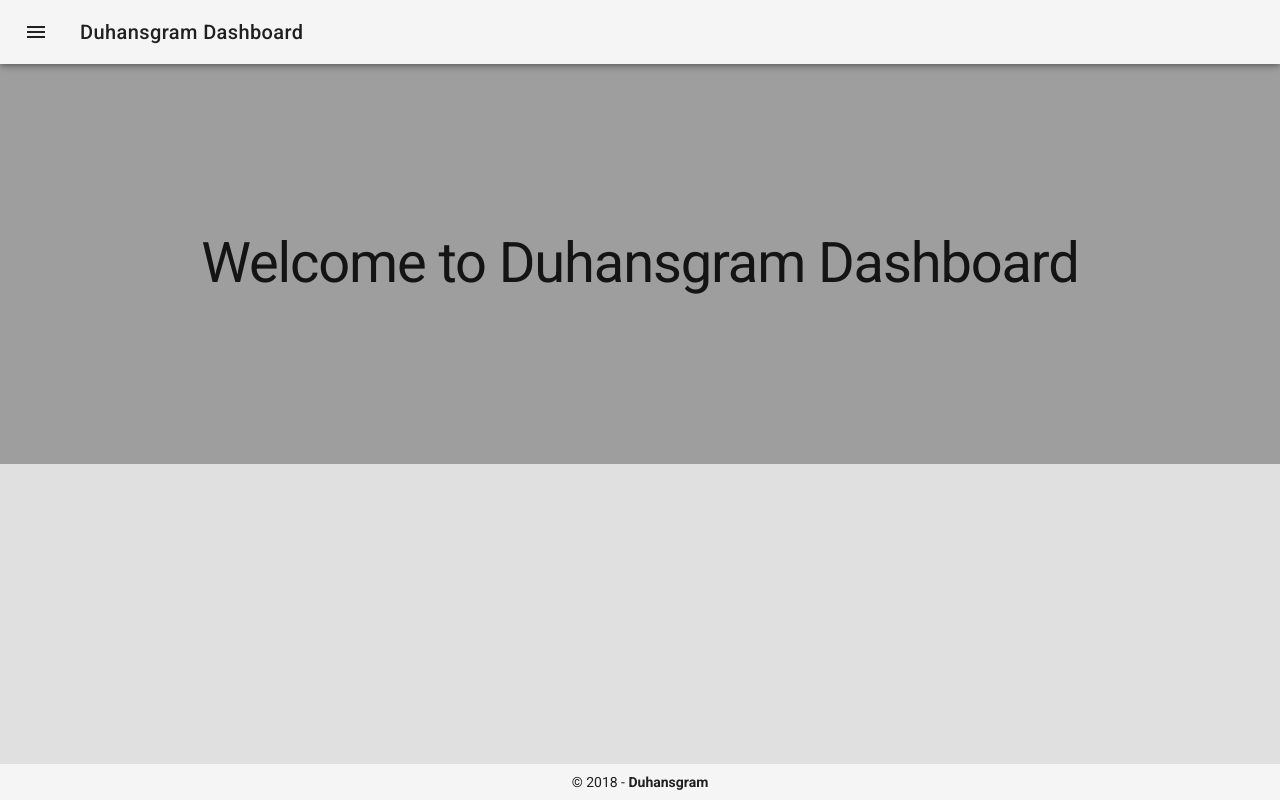
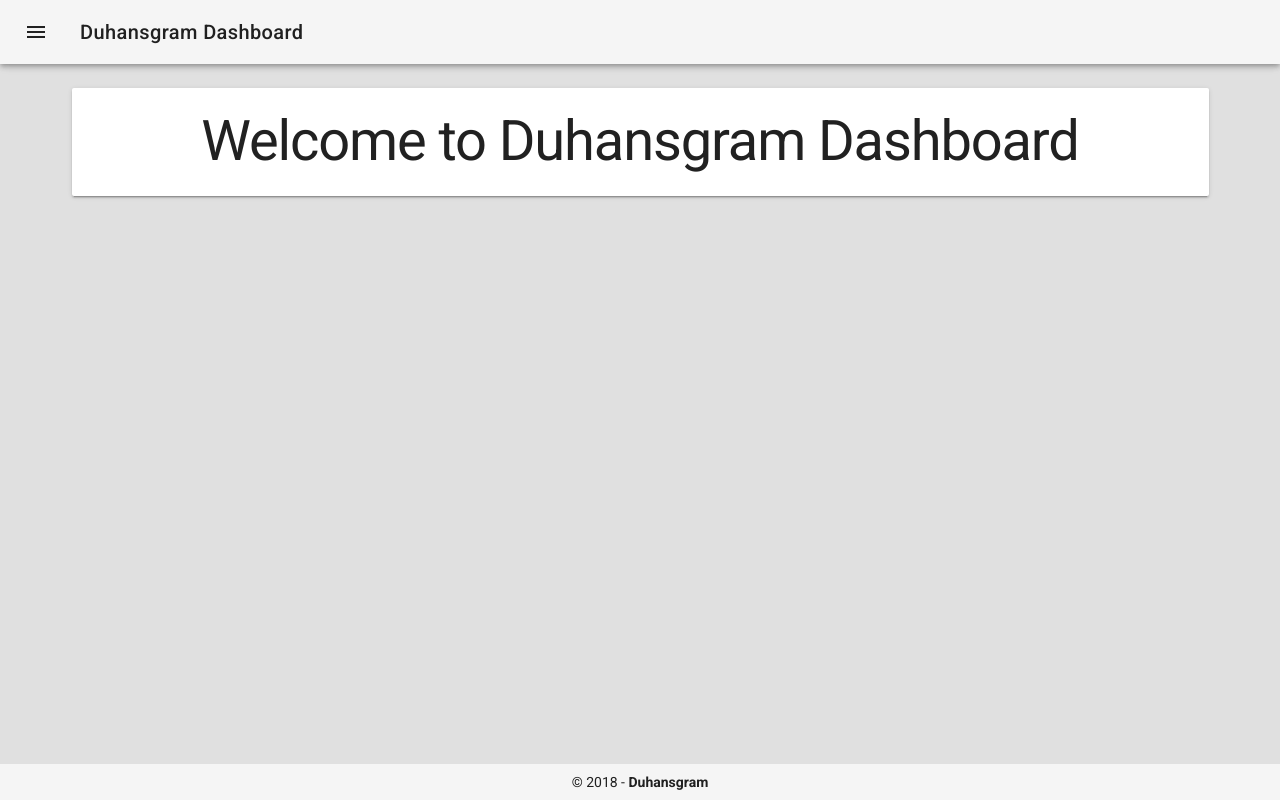
Before and after one commit to andriannus/duhansgram, a Vue app in the folder client/: page / in a window 1280 px wide. Built offline with nearby package versions, Linux system fonts and the light colour scheme.

Commit message:
[update] - replace jumbotron with card

```diff
--- a/client/src/components/Home.vue
+++ b/client/src/components/Home.vue
@@ -1,13 +1,11 @@
 <template>
-<v-jumbotron color="grey lighter-3">
-  <v-container fill-height>
-    <v-layout align-center>
-      <v-flex>
-        <h1 class="display-3 text-xs-center">Welcome to Duhansgram Dashboard</h1>
-      </v-flex>
-    </v-layout>
-  </v-container>
-</v-jumbotron>
+<v-container>
+  <v-card>
+    <v-card-text>
+      <h1 class="display-3 text-xs-center">Welcome to Duhansgram Dashboard</h1>
+    </v-card-text>
+  </v-card>
+</v-container>
 </template>
 
 <script>
```
